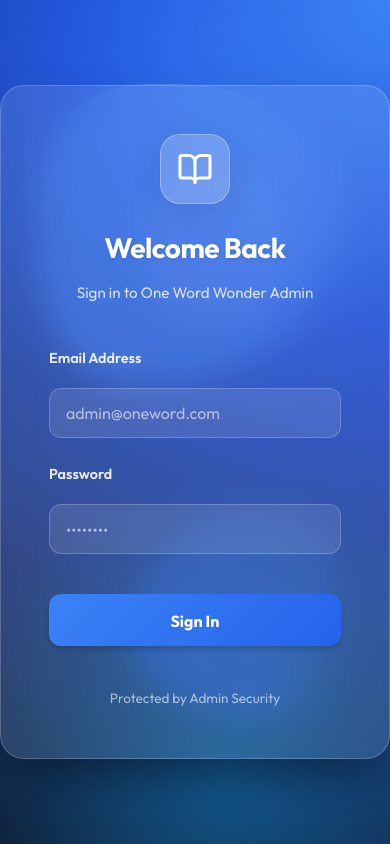
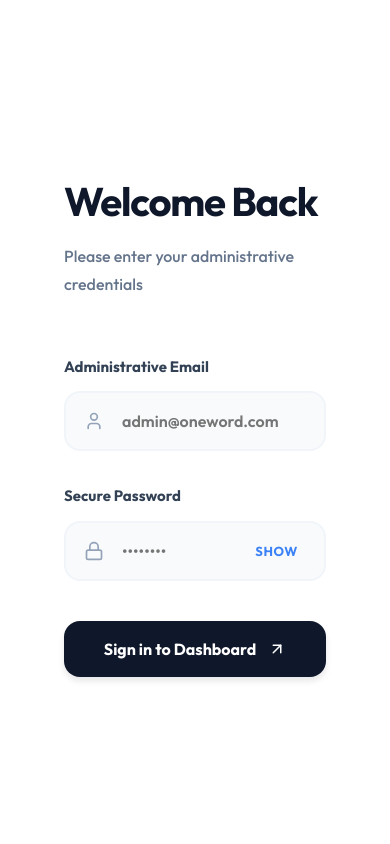
Before and after one commit to Aarif-work/English-app-admin, a React (Vite) app: page / in a window 390 px wide. Built offline with nearby package versions, Linux system fonts and the light colour scheme.

Commit message:
enhace login page

```diff
--- a/src/App.jsx
+++ b/src/App.jsx
@@ -24,7 +24,9 @@ import {
   Clock,
   Download,
   BookOpen,
-  Activity
+  Activity,
+  User,
+  Lock
 } from 'lucide-react';
 import { motion, AnimatePresence } from 'framer-motion';
 
@@ -707,69 +709,136 @@ const Modal = ({ show, title, message, onConfirm, onCancel }) => {
 const Login = ({ onLogin }) => {
   const [email, setEmail] = useState('');
   const [password, setPassword] = useState('');
+  const [showPassword, setShowPassword] = useState(false);
   const [error, setError] = useState('');
+  const [isLoading, setIsLoading] = useState(false);
 
   const handleSubmit = (e) => {
     e.preventDefault();
+    setIsLoading(true);
+
+    // Simulate professional auth delay
+    setTimeout(() => {
+      if (email === 'admin@oneword.com' && password === 'admin123') {
         onLogin();
+      } else {
+        setError('Invalid credentials. Please use admin@oneword.com / admin123');
+        setIsLoading(false);
+      }
+    }, 800);
   };
 
   return (
-    <div className="login-bg">
-      {/* Decorative Shapes mimicking the 3D fluid design */}
-      <div className="login-shape" style={{ width: '300px', height: '300px', top: '10%', left: '10%', borderRadius: '40% 60% 70% 30% / 40% 50% 60% 50%', background: 'linear-gradient(45deg, rgba(59, 130, 246, 0.5), rgba(147, 197, 253, 0.1))' }} />
-      <div className="login-shape" style={{ width: '200px', height: '200px', bottom: '15%', right: '15%', borderRadius: '60% 40% 30% 70% / 60% 30% 70% 40%', background: 'linear-gradient(45deg, rgba(37, 99, 235, 0.5), rgba(96, 165, 250, 0.1))' }} />
-      <div className="login-shape" style={{ width: '150px', height: '150px', top: '20%', right: '25%', borderRadius: '50%', background: 'rgba(255, 255, 255, 0.05)', backdropFilter: 'blur(5px)' }} />
-
+    <div className="login-wrapper">
+      <div className="login-panel-left">
+        <div className="hero-gradient-overlay" />
         <motion.div
-        className="login-card"
-        initial={{ opacity: 0, scale: 0.95 }}
-        animate={{ opacity: 1, scale: 1 }}
-        transition={{ duration: 0.6, ease: "easeOut" }}
+          className="hero-content"
+          initial={{ opacity: 0, x: -30 }}
+          animate={{ opacity: 1, x: 0 }}
+          transition={{ duration: 0.8 }}
         >
-        <div style={{ textAlign: 'center', marginBottom: '2.5rem' }}>
-          <div style={{ width: '70px', height: '70px', background: 'rgba(255, 255, 255, 0.2)', borderRadius: '20px', display: 'flex', alignItems: 'center', justifyContent: 'center', margin: '0 auto 1.25rem', color: 'white', border: '1px solid rgba(255, 255, 255, 0.3)', boxShadow: '0 8px 32px rgba(0, 0, 0, 0.1)' }}>
-            <BookOpen size={36} />
+          <div className="hero-brand">
+            <div className="brand-icon">
+              <BookOpen size={28} />
             </div>
-          <h2 style={{ fontSize: '1.75rem', fontWeight: 800, color: 'white', marginBottom: '0.5rem', letterSpacing: '-0.02em', textShadow: '0 2px 4px rgba(0,0,0,0.1)' }}>Welcome Back</h2>
-          <p style={{ color: 'rgba(255, 255, 255, 0.8)', fontSize: '0.95rem' }}>Sign in to One Word Wonder Admin</p>
+            <span>One Word Wonder</span>
           </div>
 
-        <form onSubmit={handleSubmit} style={{ display: 'flex', flexDirection: 'column', gap: '1.5rem' }}>
-          <div className="form-group" style={{ margin: 0 }}>
-            <label className="login-label">Email Address</label>
+          <h1 className="hero-heading">
+            Revolutionize <br />
+            <span>Daily Learning.</span>
+          </h1>
+          <p className="hero-description">
+            Managing excellence, one word at a time. Your professional suite for overseeing the One Word Wonder ecosystem.
+          </p>
+
+
+        </motion.div>
+      </div>
+
+      <div className="login-panel-right">
+        <motion.div
+          className="login-form-box"
+          initial={{ opacity: 0, y: 20 }}
+          animate={{ opacity: 1, y: 0 }}
+          transition={{ duration: 0.6, delay: 0.2 }}
+        >
+          <div className="form-head">
+            <h2>Welcome Back</h2>
+            <p>Please enter your administrative credentials</p>
+          </div>
+
+          <form onSubmit={handleSubmit} className="premium-form">
+            <div className="input-group">
+              <label>Administrative Email</label>
+              <div className="input-wrapper">
+                <User size={20} className="input-icon" />
                 <input
                   type="email"
+                  placeholder="admin@oneword.com"
                   value={email}
                   onChange={(e) => setEmail(e.target.value)}
                   required
-              placeholder="admin@oneword.com"
-              className="login-input"
                 />
               </div>
-          <div className="form-group" style={{ margin: 0 }}>
-            <label className="login-label">Password</label>
+            </div>
+
+            <div className="input-group">
+              <label>Secure Password</label>
+              <div className="input-wrapper">
+                <Lock size={20} className="input-icon" />
                 <input
-              type="password"
+                  type={showPassword ? "text" : "password"}
+                  placeholder="••••••••"
                   value={password}
                   onChange={(e) => setPassword(e.target.value)}
                   required
-              placeholder="••••••••"
-              className="login-input"
                 />
+                <button
+                  type="button"
+                  className="pwd-toggle"
+                  onClick={() => setShowPassword(!showPassword)}
+                >
+                  {showPassword ? "Hide" : "Show"}
+                </button>
+              </div>
             </div>
 
-          {error && <p style={{ color: '#fecaca', fontSize: '0.9rem', textAlign: 'center', padding: '0.75rem', background: 'rgba(239, 68, 68, 0.2)', borderRadius: '12px', border: '1px solid rgba(239, 68, 68, 0.3)' }}>{error}</p>}
 
-          <button type="submit" className="login-btn">
-            Sign In
+
+            {error && (
+              <motion.div
+                className="login-error-alert"
+                initial={{ opacity: 0, scale: 0.95 }}
+                animate={{ opacity: 1, scale: 1 }}
+              >
+                <X size={16} />
+                <span>{error}</span>
+              </motion.div>
+            )}
+
+            <button
+              type="submit"
+              className={`primary-login-btn ${isLoading ? 'loading' : ''}`}
+              disabled={isLoading}
+            >
+              {isLoading ? (
+                <div className="loader-dots">
+                  <span></span><span></span><span></span>
+                </div>
+              ) : (
+                <>
+                  <span>Sign in to Dashboard</span>
+                  <ArrowUpRight size={18} />
+                </>
+              )}
             </button>
           </form>
 
-        <div style={{ textAlign: 'center', marginTop: '2.5rem', fontSize: '0.85rem', color: 'rgba(255, 255, 255, 0.6)' }}>
-          <p>Protected by Admin Security</p>
+
+        </motion.div>
       </div>
-      </motion.div>
     </div>
   );
 };
--- a/src/index.css
+++ b/src/index.css
@@ -876,92 +876,398 @@ textarea:focus {
   animation: float 20s infinite alternate;
 }
 
-.login-bg::after {
-  bottom: -200px;
-  left: -100px;
-  background: radial-gradient(circle, rgba(14, 165, 233, 0.4) 0%, rgba(15, 23, 42, 0) 70%);
-  animation: float 15s infinite alternate-reverse;
+/* --- Professional Login Redesign --- */
+.login-wrapper {
+  height: 100vh;
+  width: 100vw;
+  display: flex;
+  background-color: #ffffff;
+  position: fixed;
+  top: 0;
+  left: 0;
+  z-index: 1000;
+  overflow: hidden;
+  font-family: 'Outfit', sans-serif;
 }
 
-.login-shape {
+/* Left Panel - Hero Section */
+.login-panel-left {
+  flex: 1.2;
+  position: relative;
+  background: #0f172a;
+  background-image: url('https://images.unsplash.com/photo-1510172951991-856a654063f9?q=80&w=1974&auto=format&fit=crop');
+  /* Professional Abstract Background */
+  background-size: cover;
+  background-position: center;
+  display: flex;
+  flex-direction: column;
+  justify-content: center;
+  padding: 5rem;
+  color: white;
+}
+
+.hero-gradient-overlay {
   position: absolute;
-  background: linear-gradient(135deg, rgba(255, 255, 255, 0.1), rgba(255, 255, 255, 0));
-  backdrop-filter: blur(10px);
-  border-radius: 50%;
-  border: 1px solid rgba(255, 255, 255, 0.1);
+  inset: 0;
+  background: linear-gradient(135deg, rgba(15, 23, 42, 0.95) 0%, rgba(30, 58, 138, 0.8) 100%);
   z-index: 1;
 }
 
-.login-card {
-  background: rgba(255, 255, 255, 0.1);
-  backdrop-filter: blur(16px);
-  border: 1px solid rgba(255, 255, 255, 0.2);
-  padding: 3rem;
-  border-radius: 24px;
-  box-shadow: 0 25px 50px -12px rgba(0, 0, 0, 0.5);
-  width: 100%;
-  max-width: 420px;
+.hero-content {
   position: relative;
   z-index: 10;
+  max-width: 500px;
 }
 
-.login-input {
-  width: 100%;
-  padding: 0.875rem 1rem;
-  border-radius: 12px;
-  border: 1px solid rgba(255, 255, 255, 0.2);
-  background: rgba(255, 255, 255, 0.1);
-  color: white;
-  font-size: 1rem;
-  outline: none;
-  transition: all 0.3s ease;
+.hero-brand {
+  display: flex;
+  align-items: center;
+  gap: 1rem;
+  margin-bottom: 4rem;
 }
 
-.login-input::placeholder {
-  color: rgba(255, 255, 255, 0.6);
+.brand-icon {
+  width: 54px;
+  height: 54px;
+  background: rgba(255, 255, 255, 0.1);
+  backdrop-filter: blur(10px);
+  border: 1px solid rgba(255, 255, 255, 0.2);
+  border-radius: 14px;
+  display: flex;
+  align-items: center;
+  justify-content: center;
+  color: #60a5fa;
 }
 
-.login-input:focus {
-  background: rgba(255, 255, 255, 0.15);
-  border-color: rgba(255, 255, 255, 0.5);
-  box-shadow: 0 0 0 4px rgba(255, 255, 255, 0.1);
+.hero-brand span {
+  font-size: 1.25rem;
+  font-weight: 800;
+  letter-spacing: -0.02em;
+  color: #f8fafc;
 }
 
-.login-label {
-  display: block;
-  margin-bottom: 0.5rem;
-  font-weight: 600;
-  font-size: 0.9rem;
-  color: rgba(255, 255, 255, 0.9);
+.hero-heading {
+  font-size: 4rem;
+  font-weight: 900;
+  line-height: 1.1;
+  letter-spacing: -0.04em;
+  margin-bottom: 1.5rem;
 }
 
-.login-btn {
-  width: 100%;
-  padding: 1rem;
-  font-size: 1rem;
-  font-weight: 700;
-  border-radius: 12px;
-  border: none;
-  background: linear-gradient(135deg, #3b82f6 0%, #2563eb 100%);
-  color: white;
-  cursor: pointer;
-  transition: all 0.3s ease;
-  margin-top: 1rem;
-  box-shadow: 0 4px 6px -1px rgba(0, 0, 0, 0.2);
+.hero-heading span {
+  background: linear-gradient(to right, #60a5fa, #93c5fd);
+  -webkit-background-clip: text;
+  background-clip: text;
+  -webkit-text-fill-color: transparent;
 }
 
-.login-btn:hover {
-  transform: translateY(-2px);
-  box-shadow: 0 10px 15px -3px rgba(0, 0, 0, 0.3);
-  filter: brightness(1.1);
+.hero-description {
+  font-size: 1.125rem;
+  line-height: 1.7;
+  color: #cbd5e1;
+  margin-bottom: 4rem;
+  font-weight: 500;
 }
 
-@keyframes float {
-  0% {
-    transform: translate(0, 0) rotate(0deg);
+.hero-stats {
+  display: flex;
+  align-items: center;
+  gap: 3rem;
+}
+
+.stat-item {
+  display: flex;
+  flex-direction: column;
+}
+
+.stat-value {
+  font-size: 1.75rem;
+  font-weight: 800;
+  color: white;
+}
+
+.stat-label {
+  font-size: 0.875rem;
+  color: #94a3b8;
+  font-weight: 600;
+  text-transform: uppercase;
+  letter-spacing: 0.05em;
+}
+
+.stat-divider {
+  width: 1px;
+  height: 40px;
+  background: rgba(255, 255, 255, 0.1);
+}
+
+/* Right Panel - Login Form */
+.login-panel-right {
+  flex: 1;
+  display: flex;
+  align-items: center;
+  justify-content: center;
+  background-color: #ffffff;
+  padding: 4rem;
+  overflow-y: auto;
+}
+
+.login-form-box {
+  width: 100%;
+  max-width: 440px;
+}
+
+.form-head {
+  margin-bottom: 3.5rem;
+}
+
+.form-head h2 {
+  font-size: 2.5rem;
+  font-weight: 900;
+  color: #0f172a;
+  letter-spacing: -0.03em;
+  margin-bottom: 0.5rem;
+}
+
+.form-head p {
+  color: #64748b;
+  font-size: 1rem;
+  font-weight: 500;
+}
+
+.premium-form {
+  display: flex;
+  flex-direction: column;
+  gap: 2rem;
+}
+
+.input-group {
+  display: flex;
+  flex-direction: column;
+  gap: 0.75rem;
+}
+
+.label-row {
+  display: flex;
+  justify-content: space-between;
+  align-items: center;
+}
+
+.input-group label {
+  font-size: 0.9375rem;
+  font-weight: 700;
+  color: #334155;
+}
+
+.input-wrapper {
+  position: relative;
+  display: flex;
+  align-items: center;
+}
+
+.input-icon {
+  position: absolute;
+  left: 1.25rem;
+  color: #94a3b8;
+  transition: color 0.3s ease;
+}
+
+.input-wrapper input {
+  width: 100%;
+  padding: 1.125rem 1rem 1.125rem 3.5rem;
+  border: 2px solid #f1f5f9;
+  border-radius: 16px;
+  background-color: #f8fafc;
+  font-size: 1rem;
+  color: #0f172a;
+  font-weight: 600;
+  transition: all 0.3s cubic-bezier(0.4, 0, 0.2, 1);
+}
+
+.input-wrapper input:focus {
+  background-color: #ffffff;
+  border-color: #3b82f6;
+  box-shadow: 0 10px 20px rgba(59, 130, 246, 0.08);
+  outline: none;
+}
+
+.input-wrapper input:focus~.input-icon {
+  color: #3b82f6;
+}
+
+.pwd-toggle {
+  position: absolute;
+  right: 1.25rem;
+  background: none;
+  border: none;
+  font-size: 0.8125rem;
+  font-weight: 800;
+  color: #3b82f6;
+  cursor: pointer;
+  text-transform: uppercase;
+  letter-spacing: 0.05em;
+  padding: 0.5rem;
+  transition: color 0.2s ease;
+}
+
+.pwd-toggle:hover {
+  color: #1d4ed8;
+}
+
+.forgot-pass-link {
+  font-size: 0.8125rem;
+  color: #64748b;
+  font-weight: 700;
+  text-decoration: none;
+  transition: color 0.2s ease;
+}
+
+.forgot-pass-link:hover {
+  color: #3b82f6;
+}
+
+.form-remember {
+  margin-top: -0.5rem;
+}
+
+.checkbox-container {
+  display: flex;
+  align-items: center;
+  gap: 0.75rem;
+  font-size: 0.9375rem;
+  font-weight: 600;
+  color: #64748b;
+  cursor: pointer;
+}
+
+.checkbox-container input {
+  display: none;
+}
+
+.checkmark {
+  width: 20px;
+  height: 20px;
+  border: 2px solid #e2e8f0;
+  border-radius: 6px;
+  display: inline-block;
+  position: relative;
+  transition: all 0.2s ease;
+}
+
+.checkbox-container input:checked~.checkmark {
+  background-color: #3b82f6;
+  border-color: #3b82f6;
+}
+
+.checkbox-container input:checked~.checkmark::after {
+  content: "✓";
+  position: absolute;
+  color: white;
+  font-size: 12px;
+  top: 50%;
+  left: 50%;
+  transform: translate(-50%, -50%);
+}
+
+.login-error-alert {
+  display: flex;
+  align-items: center;
+  gap: 0.75rem;
+  padding: 1rem 1.25rem;
+  background-color: #fef2f2;
+  border: 1px solid #fee2e2;
+  border-radius: 12px;
+  color: #ef4444;
+  font-size: 0.875rem;
+  font-weight: 600;
+}
+
+.primary-login-btn {
+  width: 100%;
+  padding: 1.125rem;
+  background: #0f172a;
+  color: white;
+  border: none;
+  border-radius: 16px;
+  font-size: 1rem;
+  font-weight: 800;
+  cursor: pointer;
+  display: flex;
+  align-items: center;
+  justify-content: center;
+  gap: 0.75rem;
+  transition: all 0.3s cubic-bezier(0.175, 0.885, 0.32, 1.275);
+  box-shadow: 0 4px 6px rgba(15, 23, 42, 0.1);
+  margin-top: 0.5rem;
+}
+
+.primary-login-btn:hover:not(:disabled) {
+  background: #1e293b;
+  transform: translateY(-2px);
+  box-shadow: 0 10px 15px rgba(15, 23, 42, 0.2);
+}
+
+.primary-login-btn:disabled {
+  opacity: 0.7;
+  cursor: wait;
+}
+
+/* Loader for button */
+.loader-dots {
+  display: flex;
+  gap: 6px;
+}
+
+.loader-dots span {
+  width: 8px;
+  height: 8px;
+  background-color: white;
+  border-radius: 50%;
+  animation: dotBlink 1.4s infinite linear;
+}
+
+.loader-dots span:nth-child(2) {
+  animation-delay: 0.2s;
+}
+
+.loader-dots span:nth-child(3) {
+  animation-delay: 0.4s;
+}
+
+@keyframes dotBlink {
+
+  0%,
+  80%,
+  100% {
+    opacity: 0;
+    transform: scale(0.6);
   }
 
-  100% {
-    transform: translate(30px, 30px) rotate(5deg);
+  40% {
+    opacity: 1;
+    transform: scale(1);
   }
 }
+
+.form-footer {
+  margin-top: 4rem;
+  text-align: center;
+}
+
+.form-footer p {
+  font-size: 0.8125rem;
+  color: #94a3b8;
+  line-height: 1.6;
+}
+
+.form-footer span {
+  color: #0f172a;
+  font-weight: 700;
+  cursor: pointer;
+}
+
+/* Responsive Login */
+@media (max-width: 1024px) {
+  .login-panel-left {
+    display: none;
+  }
+}
```
Lines whose indentation alone changed are shown as unchanged.
